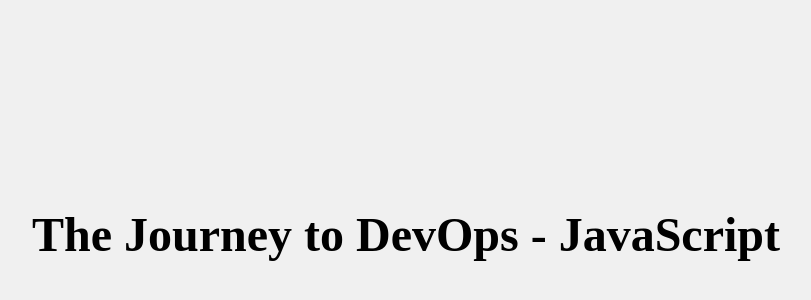
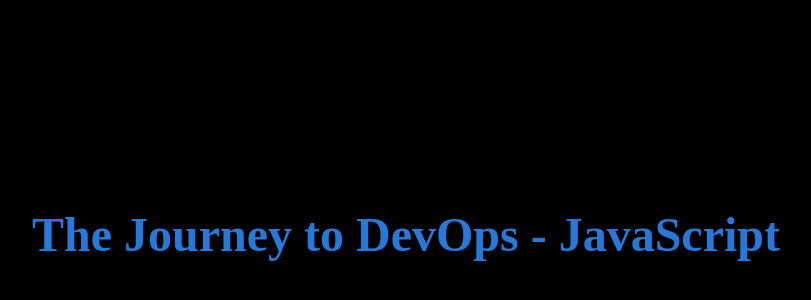
Before and after one commit to hasAnybodySeenHarry/TheJourneyToDevOps, a plain HTML site: page express-js/index.html in a window 1280 px wide. Shown: the part 166-466 px from the top of the page, without its empty margins (234-1045 px from the left). Drawn offline with Linux system fonts and the light colour scheme.

Commit message:
Changed colors

```diff
--- a/express-js/index.html
+++ b/express-js/index.html
@@ -13,11 +13,12 @@
       justify-content: center;
       height: 100vh;
       margin: 0;
-      background-color: #f0f0f0;
+      background-color: black;
     }
 
     h1 {
       font-size: 3em;
+      color: #2678d9;
     }
   </style>
 </head>
```
